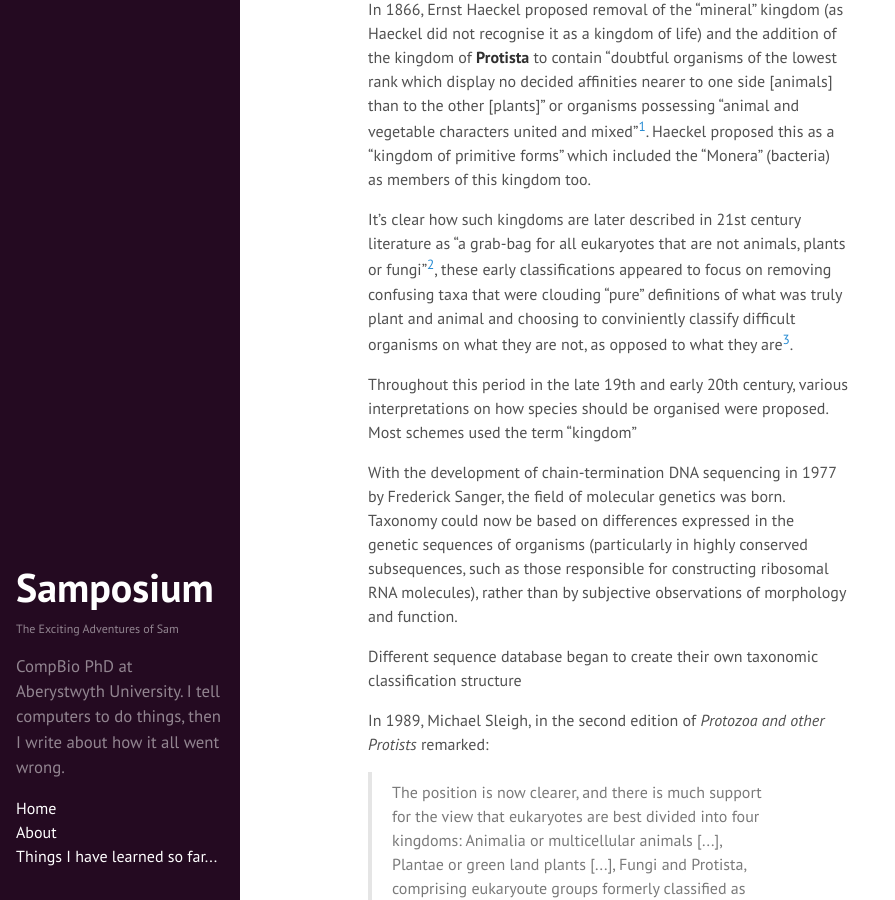
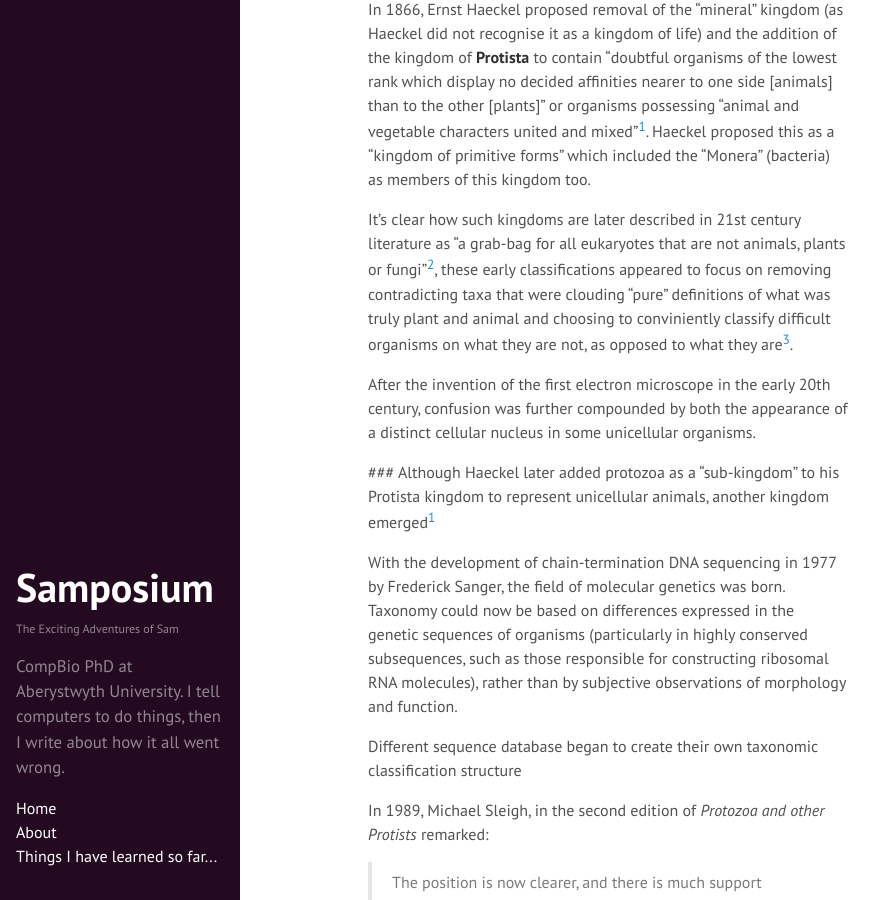
Before and after one commit to SamStudio8/samstudio8.github.io.off, a Jekyll site: the page built from _posts/2015-05-12-playing-phylogenetic-hide-seek.md, in a window 1280 px wide and 900 px high, scrolled down 1545 px. Shown: the whole window, without its empty margins (0-895 px from the left). Built offline with Jekyll 4.4.1, drawn with Linux system fonts in a browser that asks for light colours; Markdown is read by kramdown in place of the engine named in the settings.

Commit message:
Update 2015-05-12-playing-phylogenetic-hide-seek.md

```diff
--- a/_posts/2015-05-12-playing-phylogenetic-hide-seek.md
+++ b/_posts/2015-05-12-playing-phylogenetic-hide-seek.md
@@ -58,14 +58,20 @@ which included the "Monera" (bacteria) as members of this kingdom too.
 
 It's clear how such kingdoms are later described in 21st century literature
 as "a grab-bag for all eukaryotes that are not animals, plants or fungi"[^4], these
-early classifications appeared to focus on removing confusing taxa
+early classifications appeared to focus on removing contradicting taxa
 that were clouding "pure" definitions of what was truly plant and animal and
 choosing to conviniently classify difficult organisms on what they are not, as
 opposed to what they are[^5].
 
+After the invention of the first electron microscope in the early 20th century, confusion
+was further compounded by both the appearance of a distinct cellular nucleus in some
+unicellular organisms.
 
-Throughout this period in the late 19th and early 20th century, various interpretations on how
-species should be organised were proposed. Most schemes used the term "kingdom"
+###
+Although Haeckel later added protozoa as a "sub-kingdom" to his Protista kingdom
+to represent unicellular animals, another kingdom emerged[^3]
+
+
 
 
 With the development of chain-termination DNA sequencing in 1977 by Frederick Sanger, the field
@@ -111,10 +117,7 @@ explains the phylogenetic taxonomy
 
 
 * * *
-
-# tl;dr
-* Even today, we still can't agree on what to call things and where they belong in a taxonomy, or even how best to present that taxonomy.
-
+# References
 [^1]: Mark A. Ragan, *Trees and networks before and after Darwin*, 2009.
 
 [^2]: Arshan Nasir, Kyung Mo Kim, and Gustavo Caetano-Anolles, *Giant viruses coexisted with the cellular ancestors and represent a distinct supergroup along with superkingdoms Archaea, Bacteria and Eukarya*, 2012.
@@ -123,6 +126,9 @@ explains the phylogenetic taxonomy
 
 [^4]: AG Simpson and AJ Roger, *The real 'kingdoms' of eukaryotes*, 2004.
 
+# tl;dr
+* Even today, we still can't agree on what to call things and where they belong in a taxonomy, or even how best to present that taxonomy.
+
 [^5]: <blockquote>"No mouth. No respiration. No entry."<br/><footer>— Kingdom <i>Animalia</i> Clubhouse Rules, 1860.</footer></blockquote>[^6]
 
 [^6]: Based on paleontologist Richard Owen's 1858 description of plants and animals.
```
